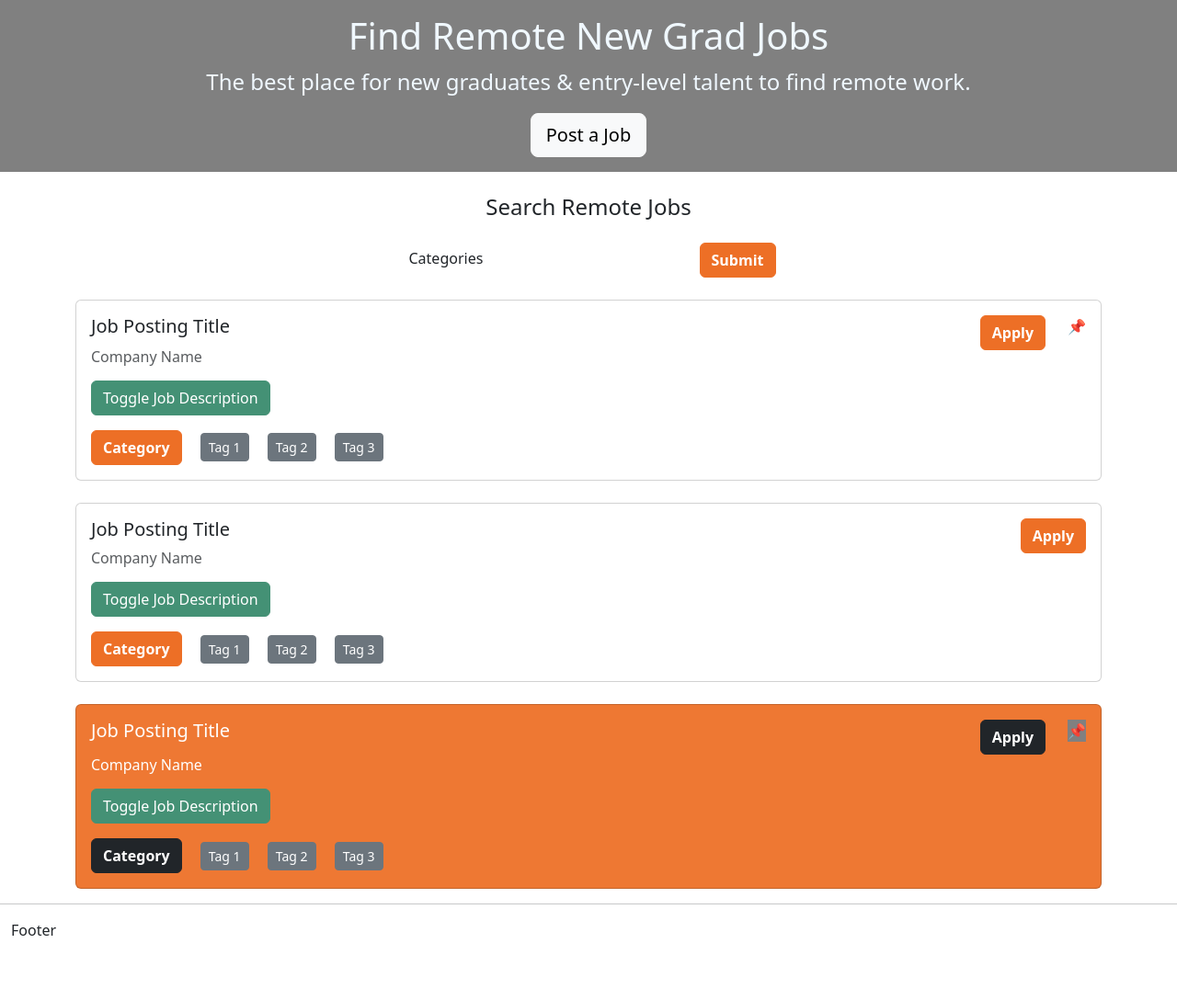
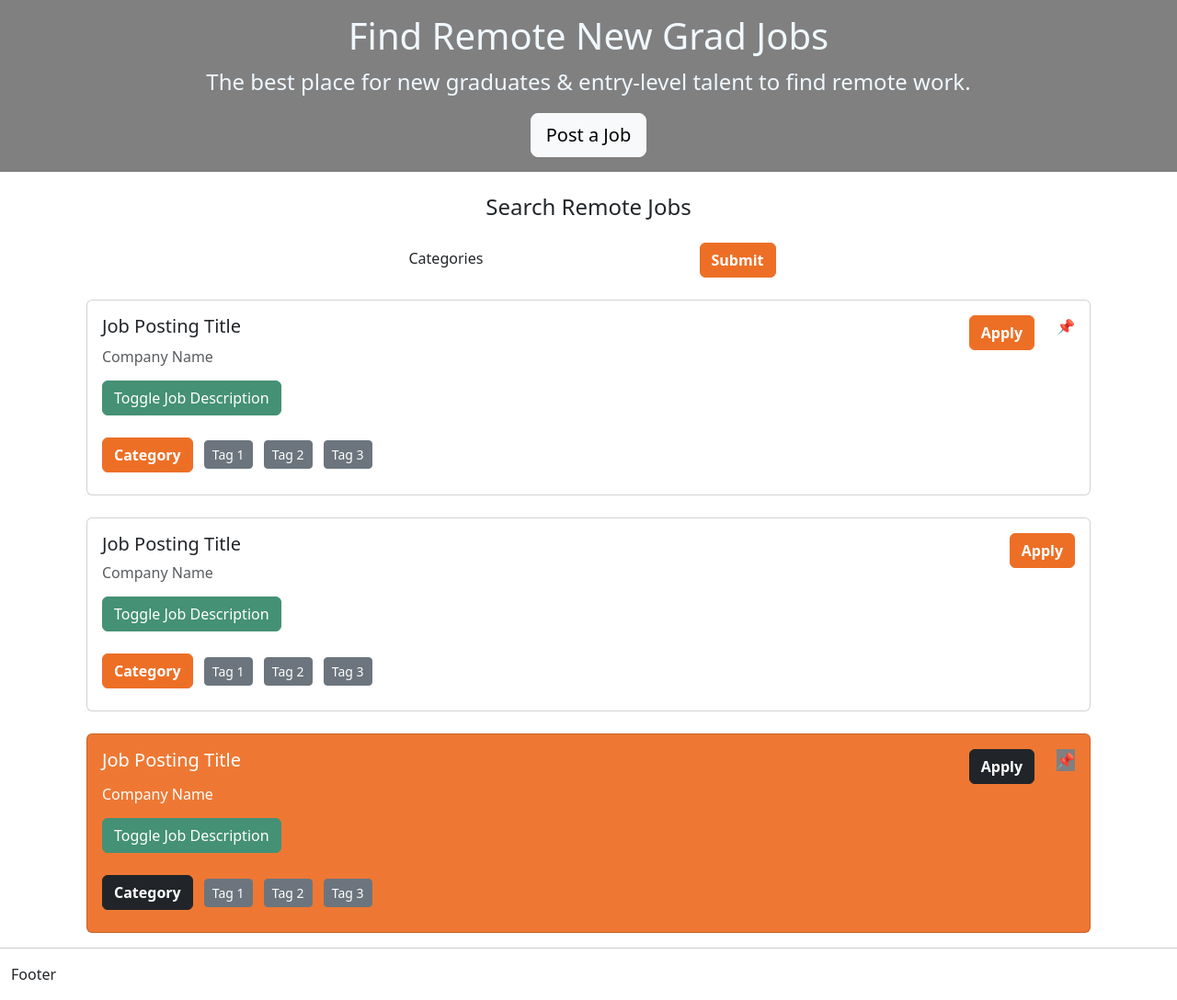
Before and after one commit to NewGradNomad/newgradnomad.com-HTML-PHP, a PHP site: page / in a window 1280 px wide. Shown: the part 71-1159 px from the top of the page at 92% size. Before the commit the page ends 1089 px from the top, so only its background shows below. Run offline with PHP 8.4, Linux system fonts and the light colour scheme; some libraries are stand-ins or nearby versions.

Commit message:
Index: fix margins on category + tags

```diff
--- a/index.php
+++ b/index.php
@@ -56,7 +56,7 @@
     <a role="button" href="./pages/PostAJob.php" class=" btn btn-lg mx-1 mb-3 btn btn-light">Post a Job</a>
     <!--     <a role="button" href="./NewGradPrograms.php" class=" btn btn-lg mx-1 mb-3 btn btn-light">New Grad Programs</a>     -->
   </div>
-  <form class="">
+  <form class="container">
     <label class="text-center mt-4 form-label" style="width: 100%;">
       <h4>Search Remote Jobs</h4>
     </label>
@@ -103,11 +103,11 @@
               Some placeholder content for the collapse component. This panel is hidden by default but revealed when the user activates the relevant trigger.
             </div>
           </div>
-          <div class="tag-wrap mt-3">
-            <a class="card-link"><button type="button" class="button btn btn-primary"><strong>Category</strong></button></a>
-            <a class="card-link"><button type="button" class="button-tag btn btn-secondary btn-sm">Tag 1</button></a>
-            <a class="card-link"><button type="button" class="button-tag btn btn-secondary btn-sm">Tag 2</button></a>
-            <a class="card-link"><button type="button" class="button-tag btn btn-secondary btn-sm">Tag 3</button></a>
+          <div class="tag-wrap">
+            <a class="card-link ms-0 me-2"><button type="button" class="my-2 card-link button btn btn-primary"><strong>Category</strong></button></a>
+            <a class="card-link ms-0 me-2"><button type="button" class="my-2 card-link button-tag btn btn-secondary btn-sm">Tag 1</button></a>
+            <a class="card-link ms-0 me-2"><button type="button" class="my-2 card-link button-tag btn btn-secondary btn-sm">Tag 2</button></a>
+            <a class="card-link ms-0 me-2"><button type="button" class="my-2 card-link button-tag btn btn-secondary btn-sm">Tag 3</button></a>
           </div>
         </div>
       </div>
@@ -140,11 +140,11 @@
               Some placeholder content for the collapse component. This panel is hidden by default but revealed when the user activates the relevant trigger.
             </div>
           </div>
-          <div class="tag-wrap mt-3">
-            <a class="card-link"><button type="button" class="button btn btn-primary"><strong>Category</strong></button></a>
-            <a class="card-link"><button type="button" class="button-tag btn btn-secondary btn-sm">Tag 1</button></a>
-            <a class="card-link"><button type="button" class="button-tag btn btn-secondary btn-sm">Tag 2</button></a>
-            <a class="card-link"><button type="button" class="button-tag btn btn-secondary btn-sm">Tag 3</button></a>
+          <div class="tag-wrap">
+            <a class="card-link ms-0 me-2"><button type="button" class="my-2 card-link button btn btn-primary"><strong>Category</strong></button></a>
+            <a class="card-link ms-0 me-2"><button type="button" class="my-2 card-link button-tag btn btn-secondary btn-sm">Tag 1</button></a>
+            <a class="card-link ms-0 me-2"><button type="button" class="my-2 card-link button-tag btn btn-secondary btn-sm">Tag 2</button></a>
+            <a class="card-link ms-0 me-2"><button type="button" class="my-2 card-link button-tag btn btn-secondary btn-sm">Tag 3</button></a>
           </div>
         </div>
       </div>
@@ -176,11 +176,11 @@
               Some placeholder content for the collapse component. This panel is hidden by default but revealed when the user activates the relevant trigger.
             </div>
           </div>
-          <div class="tag-wrap mt-3">
-            <a class="card-link"><button type="button" class="btn btn-dark"><strong>Category</strong></button></a>
-            <a class="card-link"><button type="button" class="button-tag btn btn-secondary btn-sm">Tag 1</button></a>
-            <a class="card-link"><button type="button" class="button-tag btn btn-secondary btn-sm">Tag 2</button></a>
-            <a class="card-link"><button type="button" class="button-tag btn btn-secondary btn-sm">Tag 3</button></a>
+          <div class="tag-wrap">
+            <a class="card-link ms-0 me-2"><button type="button" class="my-2 card-link btn btn-dark"><strong>Category</strong></button></a>
+            <a class="card-link ms-0 me-2"><button type="button" class="my-2 card-link button-tag btn btn-secondary btn-sm">Tag 1</button></a>
+            <a class="card-link ms-0 me-2"><button type="button" class="my-2 card-link button-tag btn btn-secondary btn-sm">Tag 2</button></a>
+            <a class="card-link ms-0 me-2"><button type="button" class="my-2 card-link button-tag btn btn-secondary btn-sm">Tag 3</button></a>
           </div>
         </div>
       </div>
```
